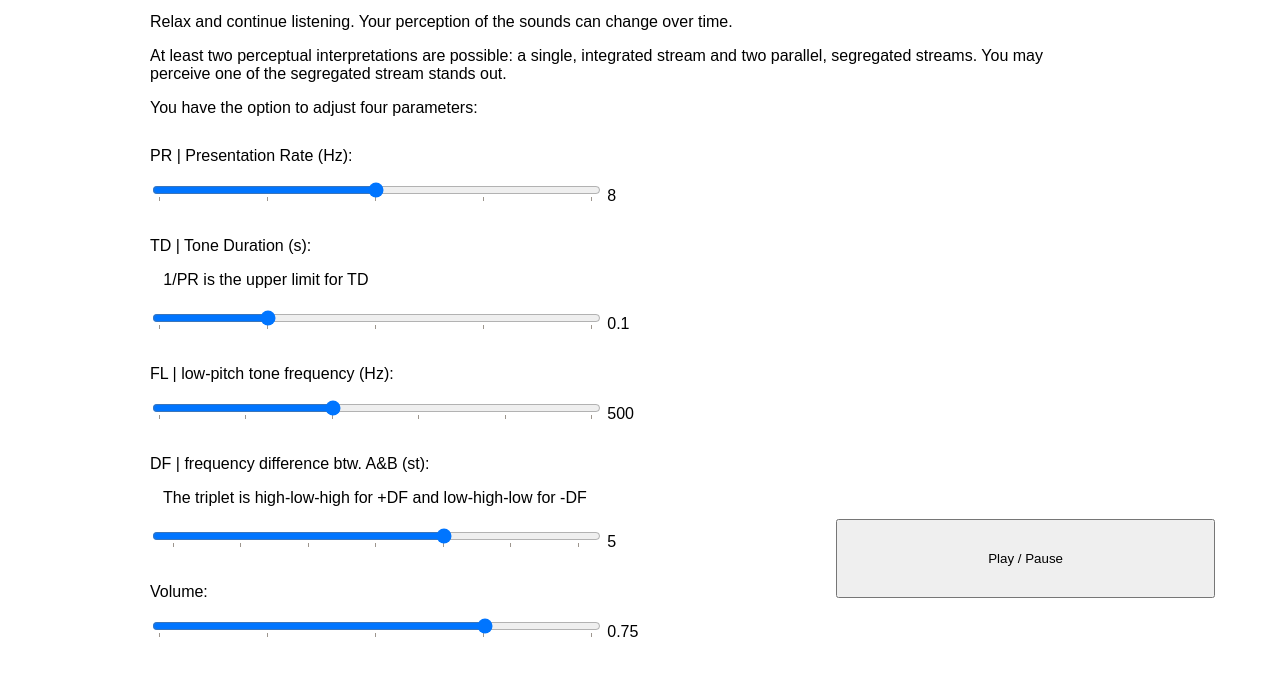
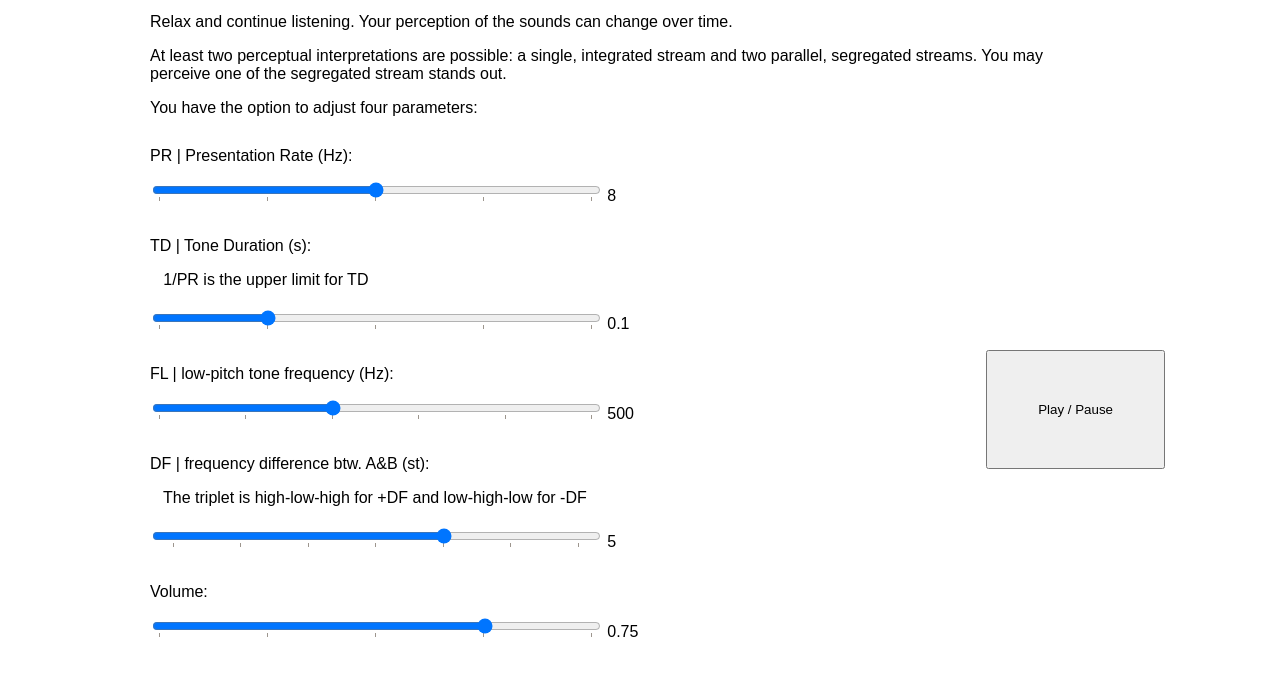
Before and after one commit to vince-jq-sun/Auditory-Multistability, a plain HTML site: page index.html in a window 1280 px wide. Shown: the part 351-1026 px from the top of the page. Drawn offline with Linux system fonts and the light colour scheme.

Commit message:
style optimizing

```diff
--- a/styles.css
+++ b/styles.css
@@ -39,7 +39,7 @@ span {
 }
 
 button {
-    padding: 30px 150px;
+    padding: 50px 50px;
     margin-right: 15px;
 }
 
@@ -74,6 +74,8 @@ header {
 
 .button-container {
     position: absolute;
-    right: 50px;
-    top: 870px;
+    right: 100px;
+    bottom: -20px;
 }
+    /* top: 870px;
+/* } */
```
